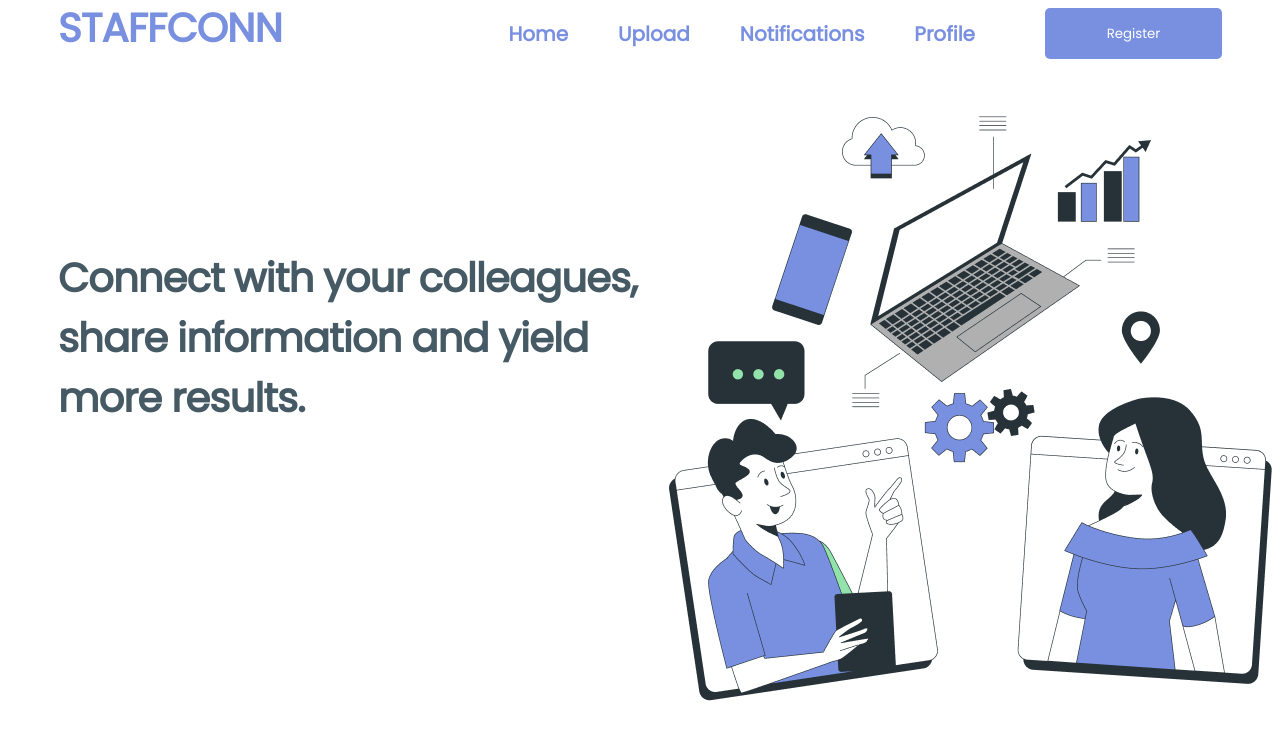
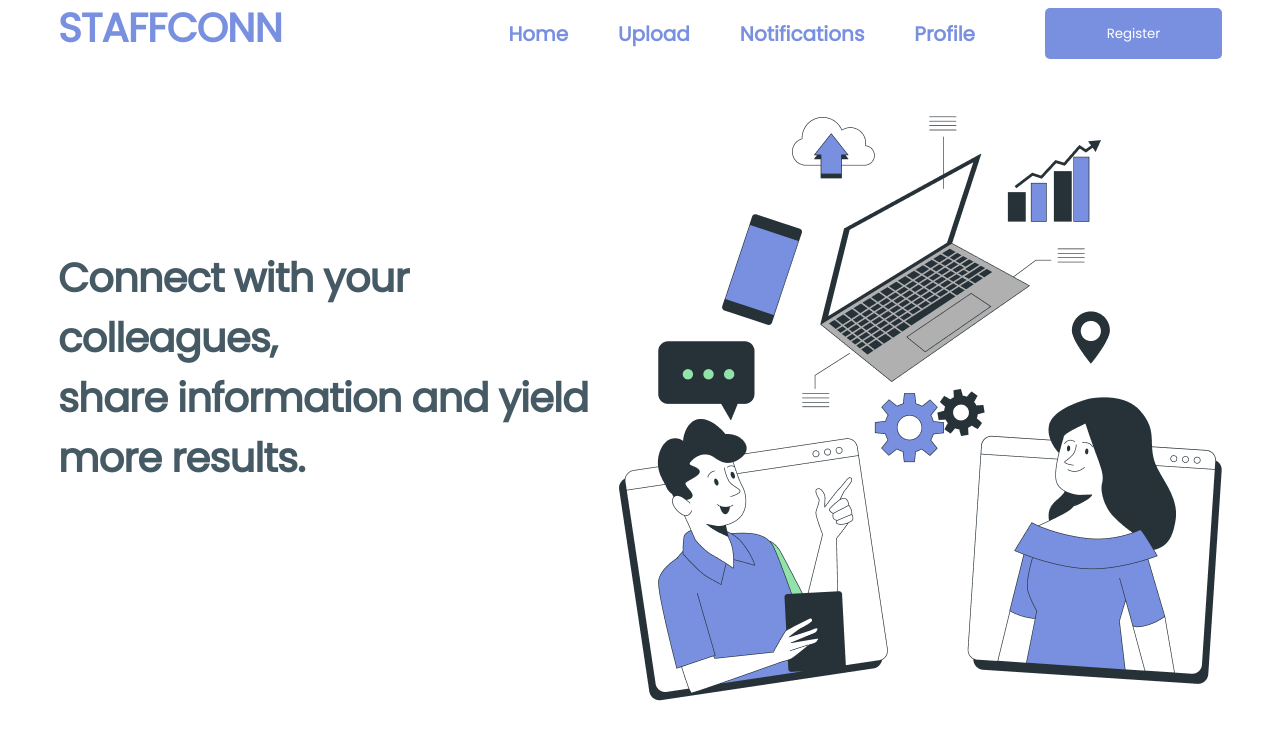
Before and after one commit to efosdan/staffconn, an Angular app: page / in a window 1280 px wide. Shown: the top 740 px of the page. Built offline with nearby package versions, Linux system fonts and the light colour scheme.

Commit message:
update home feacture

```diff
--- a/src/app/home/home.component.css
+++ b/src/app/home/home.component.css
@@ -5,9 +5,6 @@
 
 .main-text-box{
     align-items: center;
-
-    width: 610px;
-    height: 180px;
     margin-left: 50px;
     margin-top: 100px;
     font-family: 'Poppins';
@@ -21,3 +18,7 @@
 
     color: #455A64;
 }
+
+.image-box{
+    margin-right: 50px;
+}
--- a/src/app/home/home.component.html
+++ b/src/app/home/home.component.html
@@ -1,7 +1,7 @@
 <div class="home-container">
     <div class="main-text-box">
         <p>Connect with your colleagues,
-            share information and yield more results.
+            <br>share information and yield <br> more results.
         </p>
     </div>
     <div class="image-box">
```
